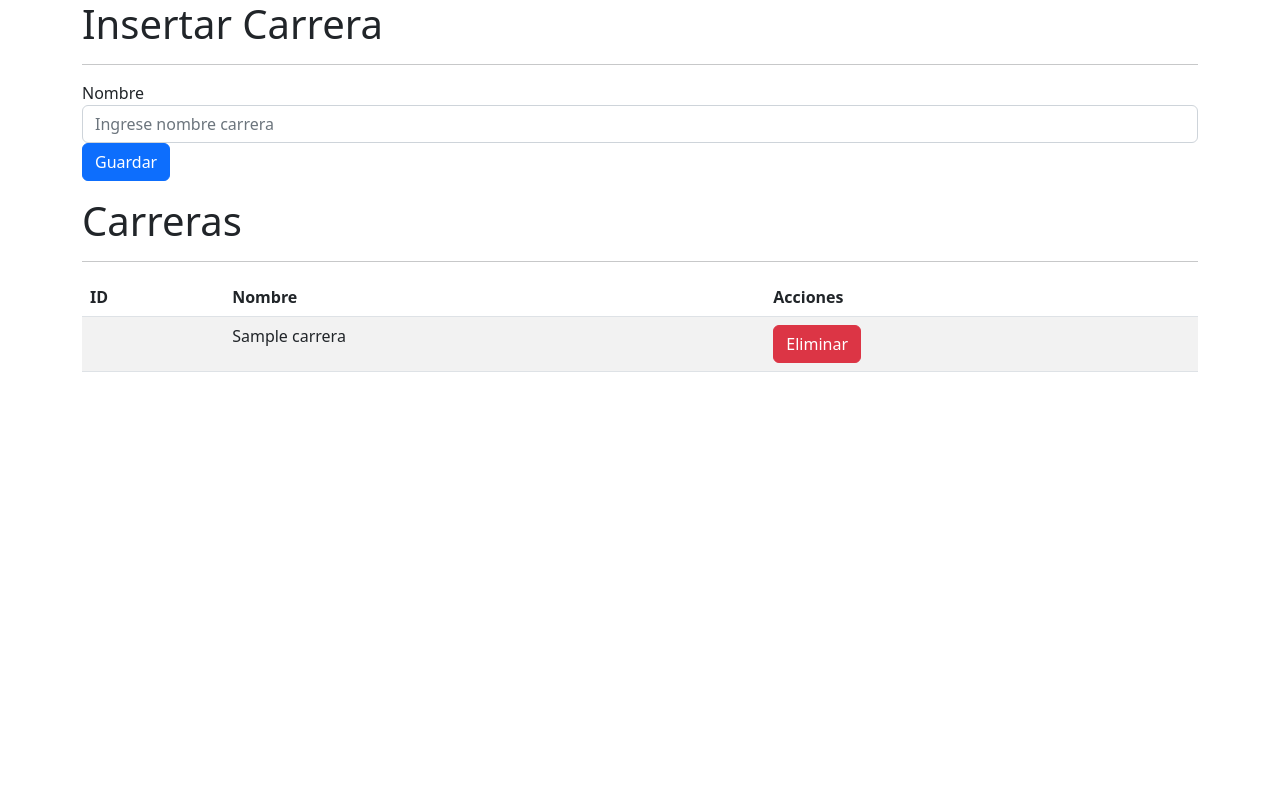
After one commit to vicentefandejuanmechada/EVA3proweb, a PHP site: page /views/carrera.php in a window 1280 px wide. The commit adds this page. Run offline with PHP 8.4, Linux system fonts and the light colour scheme; tables that the repository leaves empty hold one stand-in row (values such as "Sample post"); data that the repository does not hold is empty.

Commit message:
Carrera view

```diff
--- a/index.php
+++ b/index.php
@@ -10,6 +10,7 @@
 
     <body>
         <a href="views/alumno.php" class="btn btn-primary ">Alumno</a>
+        <a href="views/updateAlumno.php" class="btn btn-primary ">Carrera</a>
     </body>
 
     </html>
--- a/model/carrera.php
+++ b/model/carrera.php
@@ -3,7 +3,7 @@
 
     function insertarCarrera($nombre) {
         $con = connection();
-        $sql = "INSERT INTO carrera (nombre) VALUES ('$nombre')";
+        $sql = "INSERT INTO carrera (nombre_carrera) VALUES ('$nombre')";
         $result = mysqli_query($con, $sql);
         return $result;
     }
--- /dev/null
+++ b/views/carrera.php
@@ -0,0 +1,71 @@
+<!-- DOCTYPE HTML -->
+<html lang="en">
+
+<head>
+    <meta charset="UTF-8">
+    <meta name="viewport" content="width=device-width, initial-scale=1.0">
+    <meta http-equiv="X-UA-Compatible" content="ie=edge">
+    <title>Carrera</title>
+    <!-- importar boostrar -->
+    <link rel="stylesheet" href="../assets/css/bootstrap.min.css" />
+</head>
+
+<body>
+    <!-- insert carrera form -->
+    <section>
+        <div class="container">
+            <div class="row">
+                <div class="col-md-12">
+                    <h1>Insertar Carrera</h1>
+                    <hr />
+                    <form action="../controller/carrera.php" method="POST">
+                        <!-- RUT, NOMBRE, APELLIDO Y CARRERA-->
+                        <div class="form-group">
+                            <label for="nombre">Nombre</label>
+                            <input type="text" class="form-control" id="nombre" name="nombre" placeholder="Ingrese nombre carrera" required />
+                        </div>
+                        <button type="submit" class="btn btn-primary">
+                            Guardar
+                        </button>
+                    </form>
+                </div>
+            </div>
+        </div>
+    </section>
+    <!-- table fetch-->
+    <section>
+        <div class="container">
+            <div class="row">
+                <div class="col-md-12">
+                    <h1>Carreras</h1>
+                    <hr />
+                    <table class="table table-striped">
+                        <thead>
+                            <tr>
+                                <th>ID</th>
+                                <th>Nombre</th>
+                                <th>Acciones</th>
+                            </tr>
+                        </thead>
+                        <tbody>
+                            <?php
+                            include '../model/carrera.php';
+                            $carreras = getCarreras();
+                            while ($carrera = mysqli_fetch_array($carreras)) {
+                                echo '<tr>';
+                                echo '<td>' . $carrera['id_carrera'] . '</td>';
+                                echo '<td>' . $carrera['nombre_carrera'] . '</td>';
+                                echo '<td>';
+                                echo '<a href="../controller/carrera.php?id=' . $carrera['id_carrera'] . '" class="btn btn-danger">Eliminar</a>';
+                                echo '</td>';
+                                echo '</tr>';
+                            }
+                            ?>
+                        </tbody>
+                    </table>
+                </div>
+            </div>
+        </div>
+    </section>
+
+</body>
```
Also changed, not shown: controller/carrera.php (added, +7 -0 lines).
